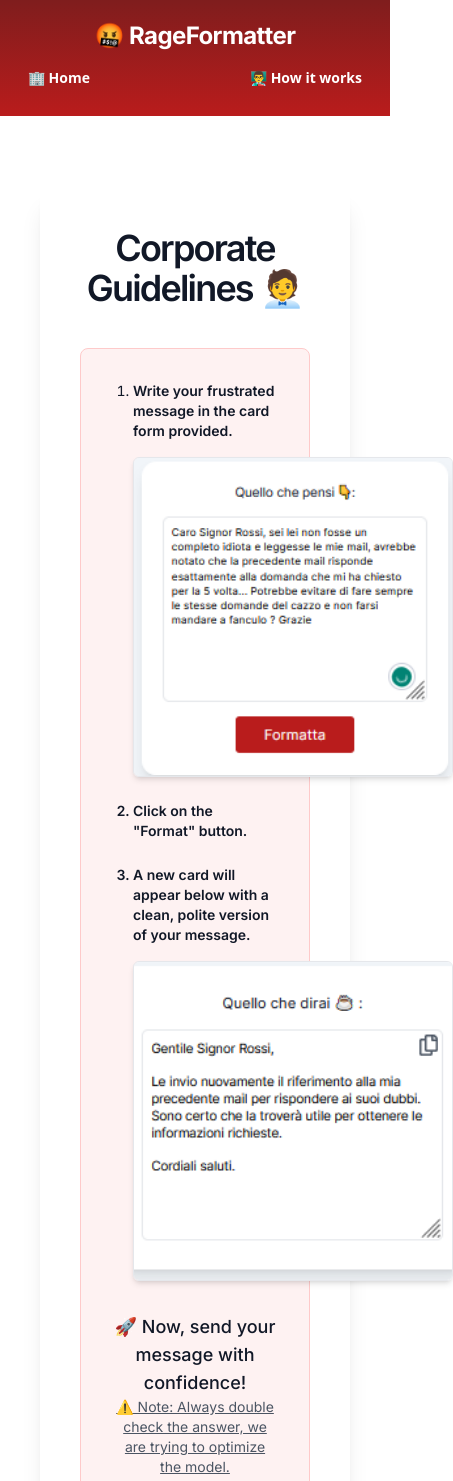
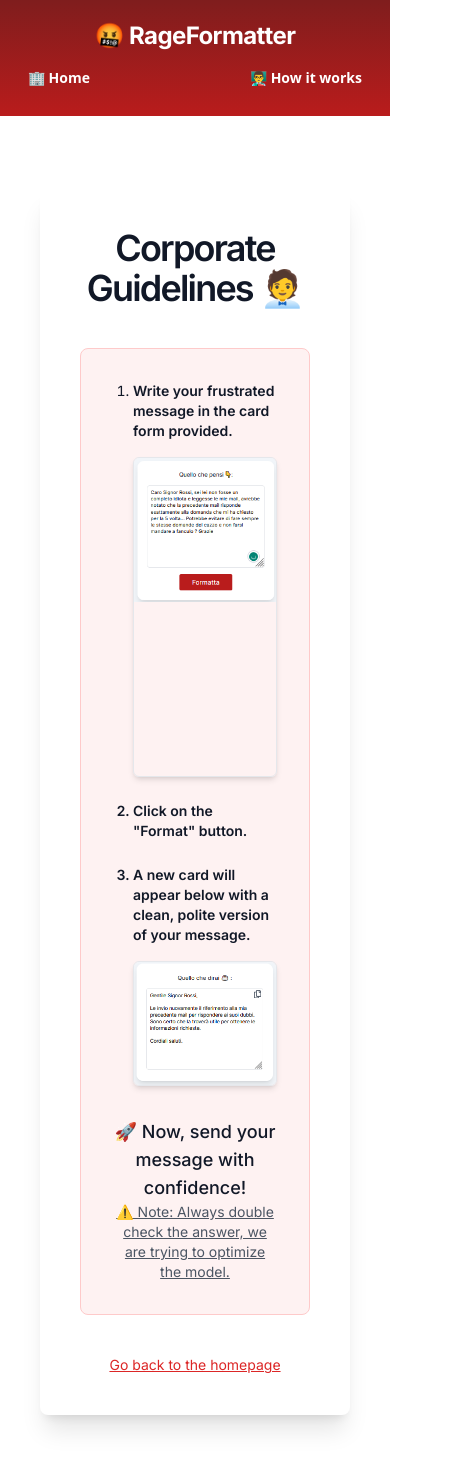
Before and after one commit to DataDavidProjects/rageformatter-nextjs, a Next.js app: page /tutorial in a window 390 px wide. Shown: the top 1481 px of the page, 453 px wide, since content can reach past the window. Built offline with nearby package versions, Linux system fonts and the light colour scheme.

Commit message:
tutorial page: fix images

```diff
--- a/src/app/tutorial/page.tsx
+++ b/src/app/tutorial/page.tsx
@@ -16,12 +16,14 @@ const TutorialPage = () => {
               <span className="mb-2 font-semibold block">
                 Write your frustrated message in the card form provided.
               </span>
-              <div className="relative w-80 h-80 mx-auto mt-4 rounded-md overflow-hidden shadow-md border  border-gray-200">
+              <div className="relative w-70% h-70%  mx-auto mt-4 rounded-md overflow-hidden shadow-md border border-gray-200 sm:w-80 h-80">
                 <Image
                   src="/rageformatterexample_input.png"
                   alt="Input screenshot for RageFormatter"
-                  layout="fill"
+                  layout="responsive"
                   objectFit="cover"
+                  width={100}
+                  height={101.6}
                 />
               </div>
             </li>
@@ -32,11 +34,13 @@ const TutorialPage = () => {
             <li className="font-semibold">
               A new card will appear below with a clean, polite version of your
               message.
-              <div className="relative w-80 h-80 mx-auto mt-4 rounded-md overflow-hidden shadow-md border border-gray-200">
+              <div className="relative w-70% h-70% mx-auto mt-4 rounded-md overflow-hidden shadow-md border border-gray-200 sm:w-80 h-90">
                 <Image
                   src="/rageformatterexample_output.png"
                   alt="Output screenshot from RageFormatter"
-                  layout="fill"
+                  width={100}
+                  height={101.6}
+                  layout="responsive"
                   objectFit="cover"
                 />
               </div>
```
